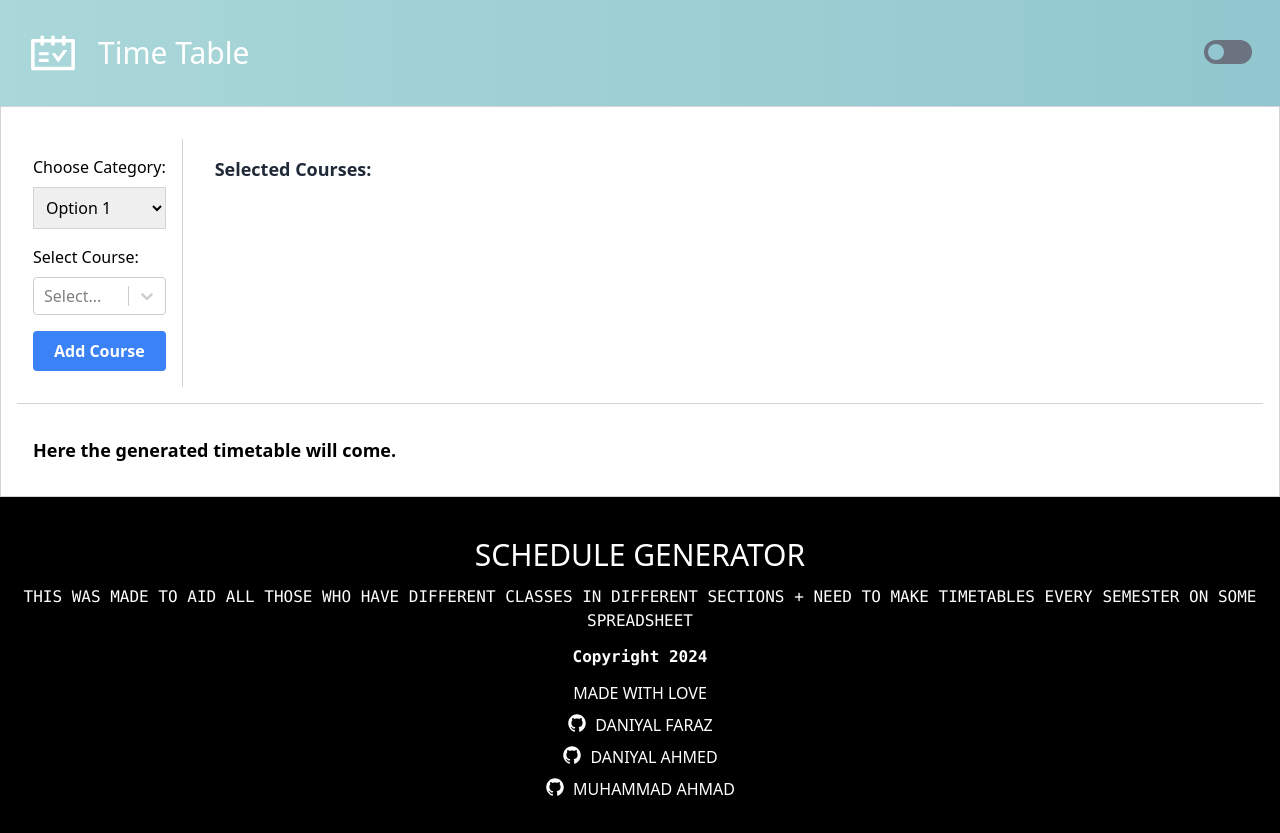
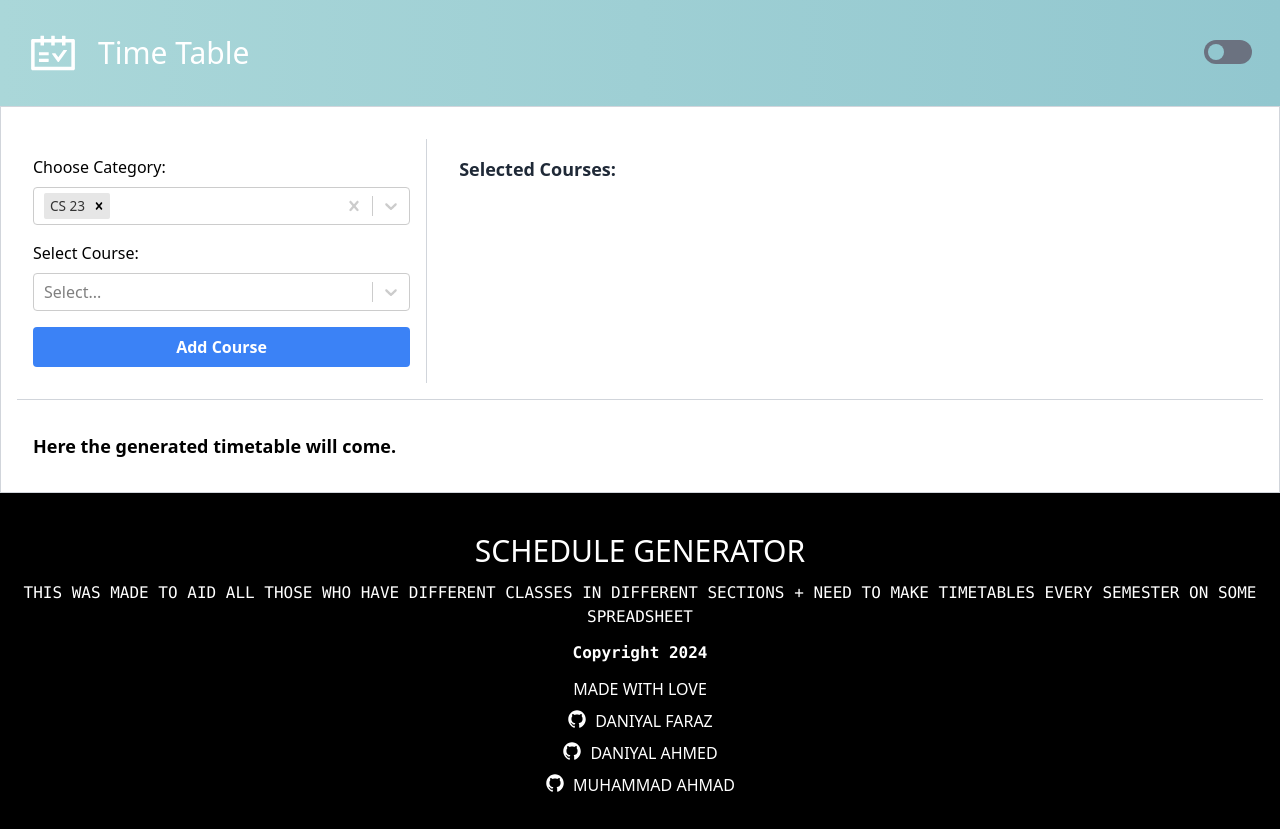
Before and after one commit to DaniyalFaraz2003/Fast-TimeTable-Finder, a React (Vite) app in the folder Frontend/: page / in a window 1280 px wide. Built offline with nearby package versions, Linux system fonts and the light colour scheme.

Commit message:
major changes

```diff
--- a/Frontend/src/Components/Body.jsx
+++ b/Frontend/src/Components/Body.jsx
@@ -2,16 +2,32 @@ import React from "react";
 import { useState } from "react";
 
 import AsyncSelect from 'react-select/async';
-import { colourOptions } from '../data'; // Make sure to provide the correct path to your data file
+import Select from 'react-select';
+import makeAnimated from 'react-select/animated';
+import { courseOptions, categoryOptions } from '../data.mjs';
+
+const animatedComponents = makeAnimated();
+
+function AnimatedMulti() {
+    return (
+        <Select
+            closeMenuOnSelect={false}
+            components={animatedComponents}
+            defaultValue={[categoryOptions[0]]}
+            isMulti
+            options={categoryOptions}
+        />
+    );
+}
 
 const filterColors = (inputValue) => {
-    return colourOptions.filter((i) =>
+    return courseOptions.filter((i) =>
         i.label.toLowerCase().includes(inputValue.toLowerCase())
     );
 };
 
 const promiseOptions = (inputValue) =>
-    new Promise ((resolve) => {
+    new Promise((resolve) => {
         setTimeout(() => {
             resolve(filterColors(inputValue));
         }, 1000);
@@ -60,14 +76,9 @@ const Body = () => {
     return (
         <div className="main flex flex-col p-4 border border-gray-300">
             <div className="selections flex mt-4 border-b border-gray-300 pb-4">
-                <div className="select flex flex-col mr-4 p-4 border-r border-gray-300">
+                <div className="select flex flex-col mr-4 p-4 border-r border-gray-300 basis-1/3">
                     <label htmlFor="category" className="mb-2">Choose Category:</label>
-                    <select id="category" className="p-2 border border-gray-300">
-                        {/* Add options for dropdown 1 */}
-                        <option value="option1">Option 1</option>
-                        <option value="option2">Option 2</option>
-                        <option value="option3">Option 3</option>
-                    </select>
+                    <AnimatedMulti id="category"/>
 
                     <label htmlFor="course" className="mt-4 mb-2">Select Course:</label>
                     <MyAsyncSelectComponent id="course" changeHandler={setCourse} />
@@ -76,7 +87,7 @@ const Body = () => {
                         Add Course
                     </button>
                 </div>
-                <div className="showcourses p-4 flex-col">
+                <div className="showcourses p-4 flex-col basis-2/3">
                     <p className="text-lg font-bold text-gray-800 mb-2">Selected Courses:</p>
                     <div className="courses flex w-full flex-wrap gap-5">
                         {courses.map((course, index) => {
--- a/Frontend/src/data.js
+++ /dev/null
@@ -1,6 +0,0 @@
-
-export const colourOptions = [
-    { label: 'Calculus', value: 'Calculus' },
-    { label: 'PF', value: 'PF' },
-    { label: 'COAL', value: 'COAL' },
-];
--- /dev/null
+++ b/Frontend/src/data.mjs
@@ -0,0 +1,12 @@
+
+export const courseOptions = [
+    { label: 'Calculus', value: 'Calculus' },
+    { label: 'PF', value: 'PF' },
+    { label: 'COAL', value: 'COAL' },
+];
+
+export const categoryOptions = [
+    { label: 'CS 23', value: 'CS 23' },
+    { label: 'DS 23', value: 'DS 23' },
+    { label: 'CY 22', value: 'CY 22' },
+]
```
